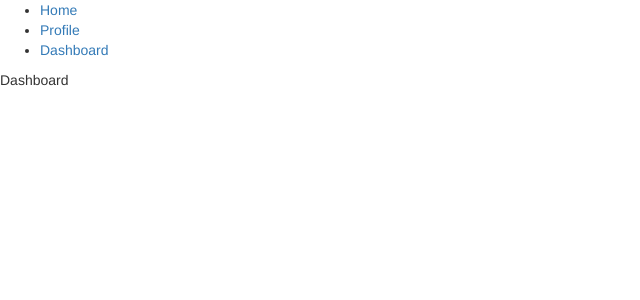
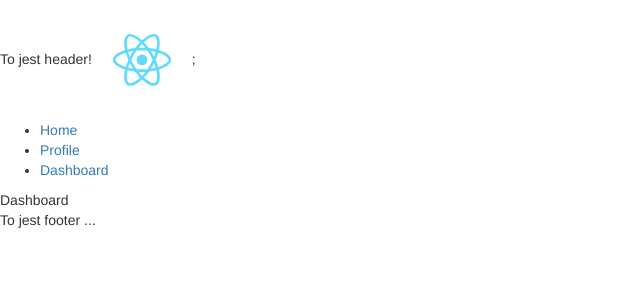
Before and after one commit to maciekpollub/react, a React (Create React App) app in the folder react-component/: page /dashboard in a window 1280 px wide. Shown: the top 300 px of the page, without its empty margins (0-640 px from the left). Built offline with nearby package versions, Linux system fonts and the light colour scheme.

Commit message:
Menu made once again, as links rendered by Router...

```diff
--- a/react-component/src/components/App.js
+++ b/react-component/src/components/App.js
@@ -6,8 +6,7 @@ import Dashboard from './Dashboard'
 import Home from './Home'
 import{/*importujemy teraz routera*/
     BrowserRouter as Router,
-    Route,
-    Link
+    Route
 } from 'react-router-dom';
 
 const App = () => {
@@ -15,15 +14,11 @@ const App = () => {
         /*wbudowany komponent react router'owy*/
         <Router>
             <div>
-                <ul>
-                    <li><Link to = "/">Home</Link></li>
-                    <li><Link to = "/profile">Profile</Link></li>
-                    <li><Link to ="/dashboard">Dashboard</Link></li>
-                </ul>
-
+                <Header/>
                 <Route exact path="/" component={Home}/>
                 <Route path="/profile" component={Profile}/>
                 <Route path="/dashboard" component={Dashboard}/>
+                <Footer/>
             </div>
         </Router>
 
--- a/react-component/src/components/Menu.js
+++ b/react-component/src/components/Menu.js
@@ -1,14 +1,20 @@
 import React from 'react';
 import {Nav, NavItem} from 'react-bootstrap';
+import {Link} from 'react-router-dom';
 
 const Menu = () => {
 
     return (
-        <Nav bsStyle="pills" activeKey={0} stacked = {true}>
+        <ul>
+            <li><Link to = "/">Home</Link></li>
+            <li><Link to = "/profile">Profile</Link></li>
+            <li><Link to ="/dashboard">Dashboard</Link></li>
+        </ul>
+        /* <Nav bsStyle="pills" activeKey={0} stacked = {true}>
             <NavItem eventKey={0}>Home</NavItem>
             <NavItem eventKey={1}>Profile</NavItem>
             <NavItem eventKey={2}>Dashboard</NavItem>
-        </Nav>
+        </Nav>*/
         )
 
 };
```
